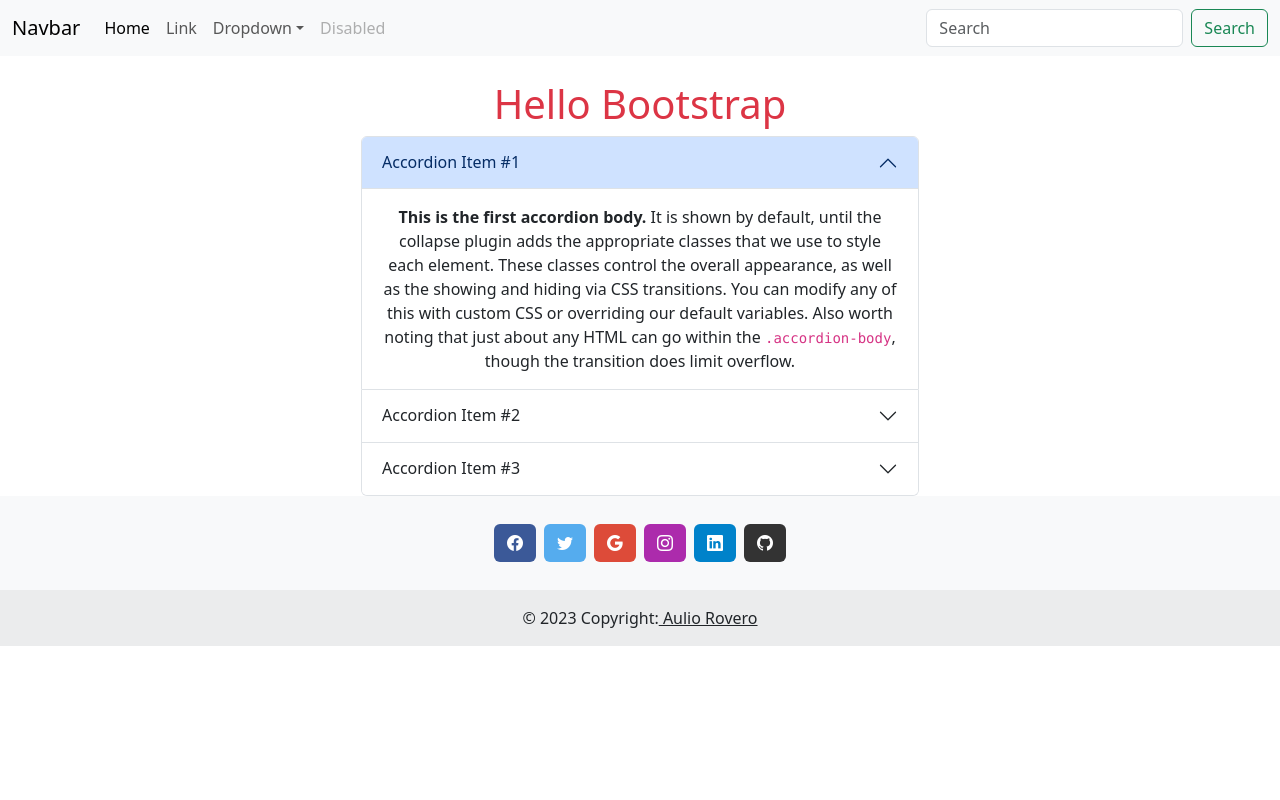
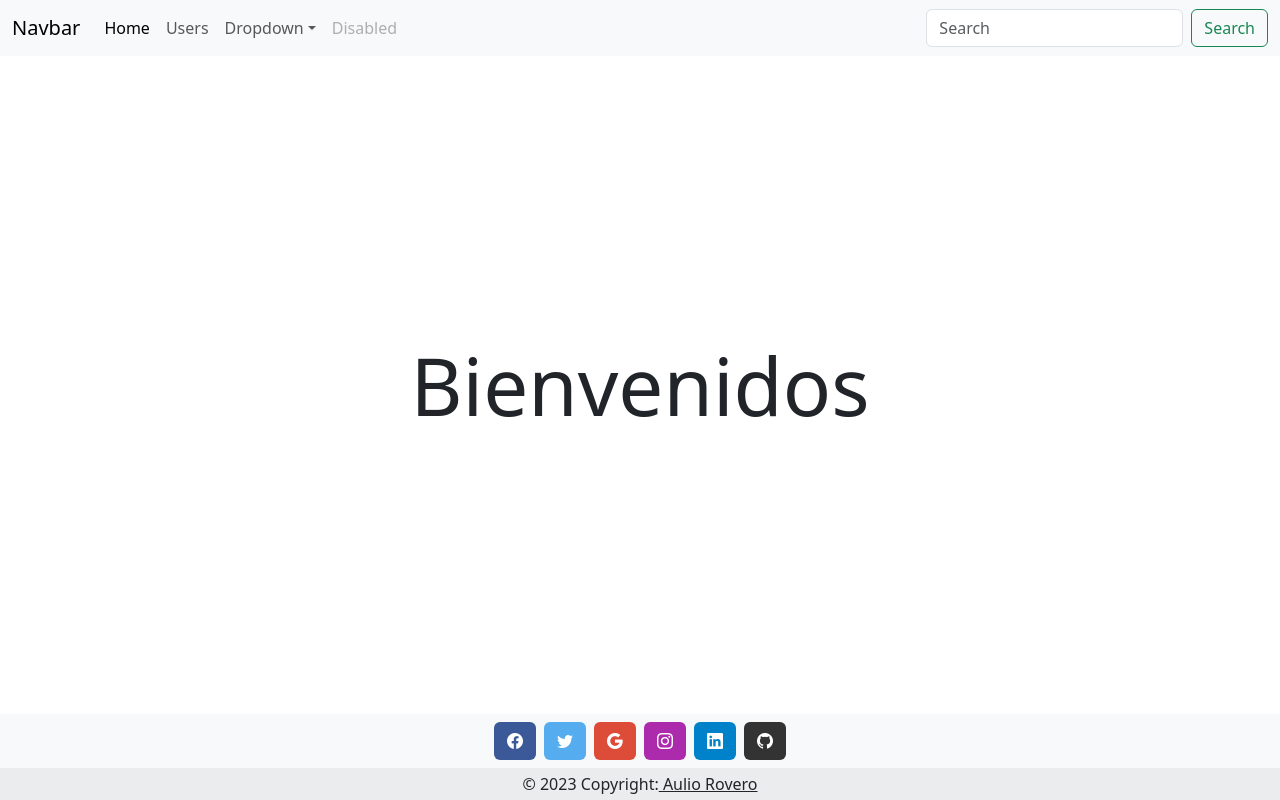
Before and after one commit to Auliorp/Bootstrap-Next13-React-Project, a Next.js app: page / in a window 1280 px wide. Built offline with nearby package versions, Linux system fonts and the light colour scheme.

Commit message:
se creo el agrego datos de una API y se trabajo en el componente CardUser y se crearon algunas redirecciones

```diff
--- a/next.config.js
+++ b/next.config.js
@@ -1,4 +1,8 @@
 /** @type {import('next').NextConfig} */
-const nextConfig = {}
+const nextConfig = {
+   images: {
+      domains: ["reqres.in"],
+   },
+};
 
-module.exports = nextConfig
+module.exports = nextConfig;
--- a/src/app/components/AccordionComponent.jsx
+++ b/src/app/components/AccordionComponent.jsx
@@ -3,7 +3,7 @@ const AccordionComponent = () => {
       <main className="container">
          <div>
             <div className="text-center mt-4 col-md-6 mx-auto ">
-               <h1 className="text-danger">Hello Bootstrap</h1>
+               <h1 className="text-dark">Proyecto de prueba con Bootstrap</h1>
 
                <div className="accordion" id="accordionExample">
                   <div className="accordion-item">
--- a/src/app/components/Footer.jsx
+++ b/src/app/components/Footer.jsx
@@ -1,9 +1,9 @@
 const FooterComponent = () => {
    return (
       <footer className="bg-body-tertiary text-center">
-         <div className="container p-4 pb-0">
+         <div className="container p-1 pb-0">
             {/* Section: Social media */}
-            <section className="mb-4">
+            <section className="mb-1">
                {/* Facebook  */}
                <a
                   data-mdb-ripple-init
@@ -75,7 +75,7 @@ const FooterComponent = () => {
 
          {/* Copyright */}
          <div
-            className="text-center p-3"
+            className="text-center p-1"
             style={{ backgroundColor: "rgba(0, 0, 0, 0.05)" }}
          >
             © 2023 Copyright:
--- a/src/app/components/Navbar.jsx
+++ b/src/app/components/Navbar.jsx
@@ -2,7 +2,7 @@ const NavbarComponent = () => {
    return (
       <nav className="navbar navbar-expand-lg bg-body-tertiary">
          <div className="container-fluid">
-            <a className="navbar-brand" href="#">
+            <a className="navbar-brand" href="/">
                Navbar
             </a>
             <button
@@ -25,14 +25,14 @@ const NavbarComponent = () => {
                      <a
                         className="nav-link active"
                         aria-current="page"
-                        href="#"
+                        href="/"
                      >
                         Home
                      </a>
                   </li>
                   <li className="nav-item">
-                     <a className="nav-link" href="#">
-                        Link
+                     <a className="nav-link" href="/users">
+                        Users
                      </a>
                   </li>
                   <li className="nav-item dropdown">
--- /dev/null
+++ b/src/app/globals.css
@@ -0,0 +1,7 @@
+body {
+   background-color: rgb(141, 138, 138);
+   display: grid;
+   flex-direction: column;
+   min-height: 100vh;
+   grid-template-rows: auto 1fr auto;
+}
--- a/src/app/layout.js
+++ b/src/app/layout.js
@@ -1,15 +1,16 @@
+import "../../src/app/globals.css";
 //sin esta importacion no funciona bootstrap con CSS
 import "bootstrap/dist/css/bootstrap.css";
 
 //sin esta importacion no funciona bootstrap con iconos
 import "bootstrap-icons/font/bootstrap-icons.css";
-
+import BootstrapIcons from "./components/BootstrapIcons.js";
 //sin esta importacion no funciona bootstrap con JS
 import BootstrapClient from "./components/BootstrapClient.js";
+
 //Componentes visuales.
 import NavbarComponent from "./components/Navbar";
 import FooterComponent from "./components/Footer";
-import BootstrapIcons from "./components/BootstrapIcons.js";
 
 export const metadata = {
    title: "Bootstrap/Nextjs",
--- a/src/app/page.js
+++ b/src/app/page.js
@@ -1,7 +1,13 @@
 import AccordionComponent from "./components/AccordionComponent";
 
 const Home = () => {
-   return <AccordionComponent />;
+   return (
+      <div class="position-relative">
+         <h1 class="position-absolute top-50 start-50 translate-middle display-1">
+            Bienvenidos
+         </h1>
+      </div>
+   );
 };
 
 export default Home;
```
Also changed, not shown: src/app/components/CardUser.jsx (added, +55 -0 lines), src/app/users/page.js (added, +15 -0 lines).
